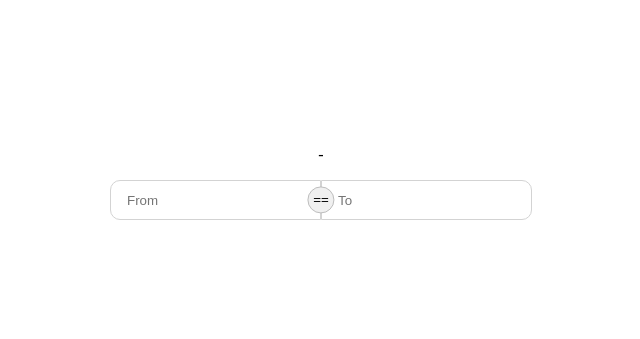
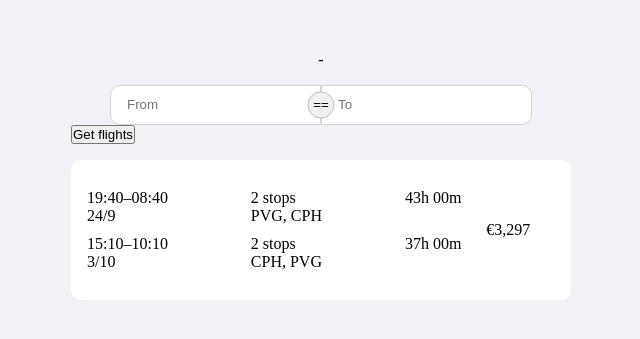
Before and after one commit to volpe23/cs50w-final, a React (Vite) app in the folder airport-finder/: page / in a window 1280 px wide. Shown: the part 225-564 px from the top of the page, without its empty margins (319-959 px from the left). Built offline with nearby package versions, Linux system fonts and the light colour scheme; no server answers.

Commit message:
Flights list rendering done

```diff
--- a/airport-finder/src/components/FInder.jsx
+++ b/airport-finder/src/components/FInder.jsx
@@ -73,7 +73,7 @@ export default function Finder({ airports }) {
                 <input type='text' placeholder='To' name='destination' className='finder' onFocus={handleInputFocus} onChange={(e) => searchAirport(e.target.value)}/>
             </div>
             {(resultsShown)  && <AirportResults results={results} resultsShown={resultsShown} handleAirportSelection={handleAirportSelection}/>}
-            {(from && destination) && <Flights from={from?.iata_code} destination={destination?.iata_code}/>}
+            {<Flights from={from?.iata_code} destination={destination?.iata_code}/>}
         </div>
     )
 }
--- /dev/null
+++ b/airport-finder/src/components/Flight.jsx
@@ -0,0 +1,14 @@
+import SingleFlight from "./SingleFlight"
+
+export default function Flight({ flight }) {
+
+    return (
+        <div className="flight">
+            <div className="flight__content">
+                <SingleFlight flightInfo={flight.out}/>
+                <SingleFlight flightInfo={flight.in}/>
+            </div>
+            <div className="flight__price">{flight.price}</div>
+        </div>
+    )
+}
--- a/airport-finder/src/components/Flights.jsx
+++ b/airport-finder/src/components/Flights.jsx
@@ -1,9 +1,13 @@
 import { useEffect, useState } from "react";
+import '../styles/Flight.scss'
+import '../styles/Flights.scss';
+import Flight from "./Flight";
 import axios from 'axios'
 
 export default function Flights({from, destination}) {
+    const exampleFlight = {price: '€3,297', out: {date: '24/9', times: '19:40–08:40+2', stopovers: ['2 stops', 'PVG, CPH'], duration: '43h 00m'}, in: {date: '3/10', times: '15:10–10:10+2', stopovers: ['2 stops', 'CPH, PVG'], duration: '37h 00m'}}
 
-    const [flights, setFlights] = useState([])
+    const [flights, setFlights] = useState([exampleFlight])
     const url = `http://127.0.0.1:8000/backend/flight?from=${from}&destination=${destination}`;
     const client = axios.create({
         baseURL: 'http://127.0.0.1:8000/backend/flight',
@@ -14,29 +18,14 @@ export default function Flights({from, destination}) {
         const response = await fetch(url);
         const data = await response.json();
         console.log(data.flights)
-        setFlights(data.flights);
+        setFlights([...flights, ...data.flights]);
     }
-
     return (
-        <div>
+        <div className="all-flights">
 
         <button onClick={getFlights} >Get flights</button>
-            { flights.map(f => {
-                return <div>
-                    {/* <p>{f.price}</p> */}
-                    <div>
-                        <p>{f.out?.date}</p>
-                        <p>{f.out?.times}</p>
-                        <p>{f.out?.stopovers}</p>
-                        <p>{f.out?.duration}</p>
-                    </div>
-                    <div>
-                        <p>{f.in?.date}</p>
-                        <p>{f.in?.times}</p>
-                        <p>{f.in?.stopovers}</p>
-                        <p>{f.in?.duration}</p>
-                    </div>
-                </div>
+            { flights.map((flight, i) => {
+                return <Flight key={i} flight={flight} />
             })}
         </div>
     )
--- /dev/null
+++ b/airport-finder/src/components/SingleFlight.jsx
@@ -0,0 +1,22 @@
+import '../styles/SingleFlight.scss';
+
+export default function SingleFlight({ flightInfo }) {
+
+    const { date, times, stopovers, duration } = flightInfo;
+
+    return (
+        <div className="single-flight">
+            <div className="single-flight__time">
+                <div>{times.split('+')[0]}</div>
+                <div>{date}</div>
+            </div>
+            <div className="single-flight__stopovers">
+                <p>{stopovers[0]}</p>
+                <div>{stopovers.slice(1).map(stop => <span>{stop}</span>)}</div>
+            </div>
+            <div className='single-flight__duration'>
+                {duration}
+            </div>
+        </div>
+    )
+}
--- a/airport-finder/src/styles/App.scss
+++ b/airport-finder/src/styles/App.scss
@@ -1,6 +1,14 @@
+@import './main.scss';
+
+* {
+  margin: 0;
+  padding: 0;
+  box-sizing: border-box;
+}
 
 .main {
   min-height: 100vh;
   display: grid;
   place-items: center;
+  background-color: $bg-color;
 }
--- a/airport-finder/src/styles/Finder.scss
+++ b/airport-finder/src/styles/Finder.scss
@@ -19,6 +19,7 @@
 
 .search-div {
     position: relative;
+    max-width: 600px;
 
     >p {
         text-align: center;
@@ -81,7 +82,9 @@
 
 .searchbox {
     position: relative;
-
+    display: flex;
+    justify-content: center;
+    margin: 0 auto;
 }
 
 .swap-button {
--- /dev/null
+++ b/airport-finder/src/styles/Flight.scss
@@ -0,0 +1,27 @@
+// @import './main.scss';
+
+.flight {
+    background-color: white;
+    border-radius: 10px;
+    width: 100%;
+    display: grid;
+    grid-template-columns: 80% 1fr;
+    height: 140px;
+    margin: 1rem 0;
+    padding: 1rem;
+}
+
+.flight__content {
+    grid-column: 1 / span 1;
+    display: flex;
+    flex-direction: column;
+    justify-content: center;
+    align-items: center;
+    gap: 10px;
+}
+
+.flight__price {
+    align-self: center;
+    justify-self: center;
+    grid-column: 2 / -1;
+}
--- /dev/null
+++ b/airport-finder/src/styles/Flights.scss
@@ -0,0 +1,5 @@
+@import './main.scss';
+
+.all-flights {
+    min-width: 500px;
+}
--- /dev/null
+++ b/airport-finder/src/styles/SingleFlight.scss
@@ -0,0 +1,8 @@
+@import './main.scss';
+
+.single-flight {
+    display: flex;
+    gap: 20px;
+    justify-content: space-between;
+    width: 100%;
+}
--- a/airport-finder/src/styles/main.scss
+++ b/airport-finder/src/styles/main.scss
@@ -3,9 +3,4 @@ $onyx: #393e41;
 $light-cyan: #d4f5f5;
 $grey: #8C9A9E;
 $jet: #363434;
-
-* {
-  margin: 0;
-  padding: 0;
-  box-sizing: border-box;
-}
+$bg-color: #f1f2f8;
```
